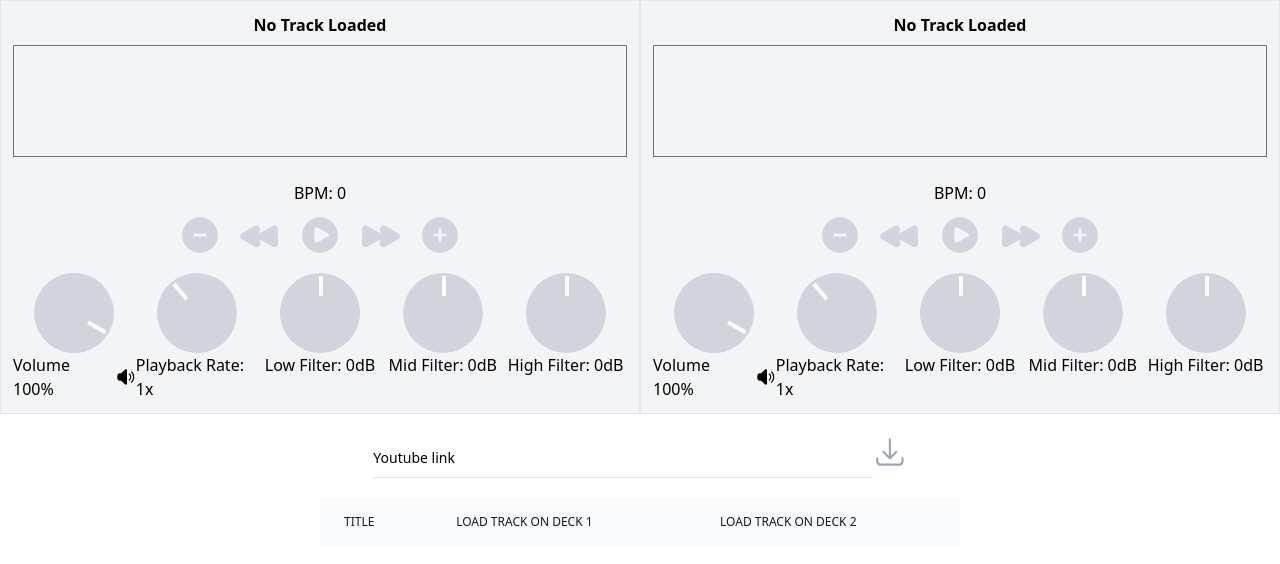
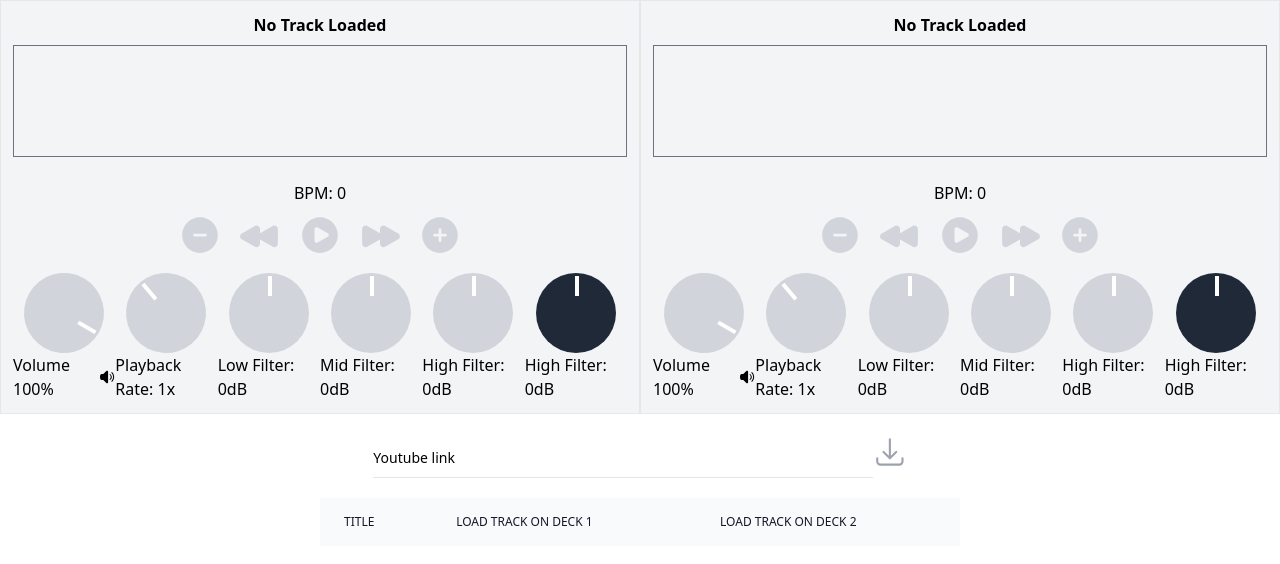
Before and after one commit to meytin1337/youtube-dj, a Nuxt app in the folder frontend/: page / in a window 1280 px wide. Shown: the top 564 px of the page. Built offline with nearby package versions, Linux system fonts and the light colour scheme.

Commit message:
Refactor PotentiometerComponent and test it

```diff
--- a/frontend/components/DeckComponent.vue
+++ b/frontend/components/DeckComponent.vue
@@ -111,7 +111,7 @@ const zoom = (value: string) => {
     </div>
 
     <div class="flex justify-around w-full">
-      <PotentionmeterComponent
+      <PotentiometerComponent
         :min="0"
         :max="1"
         :initial-value="deck.volume.value"
@@ -125,17 +125,17 @@ const zoom = (value: string) => {
           Muted
           <SpeakerXMarkIcon class="w-5 ml-1"></SpeakerXMarkIcon>
         </div>
-      </PotentionmeterComponent>
-      <PotentionmeterComponent
+      </PotentiometerComponent>
+      <PotentiometerComponent
         :min="0.5"
         :max="2"
         :initial-value="deck.rate.value"
         :disabled="!deck.isWaveformReady.value"
         @rotate="setRate"
         >Playback Rate:
-        {{ Math.round(100 * deck.rate.value) / 100 }}x</PotentionmeterComponent
+        {{ Math.round(100 * deck.rate.value) / 100 }}x</PotentiometerComponent
       >
-      <PotentionmeterComponent
+      <PotentiometerComponent
         :min="-40"
         :max="40"
         :initial-value="deck.lowFilter.value"
@@ -144,9 +144,9 @@ const zoom = (value: string) => {
         >Low Filter:
         {{
           Math.round(100 * deck.lowFilter.value) / 100
-        }}dB</PotentionmeterComponent
+        }}dB</PotentiometerComponent
       >
-      <PotentionmeterComponent
+      <PotentiometerComponent
         :min="-40"
         :max="40"
         :initial-value="deck.midFilter.value"
@@ -155,9 +155,9 @@ const zoom = (value: string) => {
         >Mid Filter:
         {{
           Math.round(100 * deck.midFilter.value) / 100
-        }}dB</PotentionmeterComponent
+        }}dB</PotentiometerComponent
       >
-      <PotentionmeterComponent
+      <PotentiometerComponent
         :min="-40"
         :max="40"
         :initial-value="deck.highFilter.value"
@@ -166,7 +166,18 @@ const zoom = (value: string) => {
         >High Filter:
         {{
           Math.round(100 * deck.highFilter.value) / 100
-        }}dB</PotentionmeterComponent
+        }}dB</PotentiometerComponent
+      >
+      <PotentiometerComponent
+        :min="-40"
+        :max="40"
+        :initial-value="deck.highFilter.value"
+        :disabled="false"
+        @rotate="applyHighFilter"
+        >High Filter:
+        {{
+          Math.round(100 * deck.highFilter.value) / 100
+        }}dB</PotentiometerComponent
       >
     </div>
   </div>
--- /dev/null
+++ b/frontend/components/PotentiometerComponent.vue
@@ -0,0 +1,79 @@
+<script lang="ts" setup>
+// todo: emit value to deck component
+// pass values from deck component
+//
+interface Props {
+  min: number;
+  max: number;
+  initialValue: number;
+  disabled: boolean;
+}
+const props = defineProps<Props>();
+const emit = defineEmits(["rotate"]);
+const element = ref<HTMLElement>();
+const { getRotation, rotationToResult, resultToRotation } = usePotentionmeter(
+  props.min,
+  props.max
+);
+const rotation = ref<number>(resultToRotation(props.initialValue));
+function startDrag(event: MouseEvent) {
+  const { clientX, clientY } = event;
+  if (!element.value) return;
+  const { left, top, width, height } = element.value.getBoundingClientRect();
+  rotation.value = getRotation(clientX, clientY, left, top, width, height);
+  addEventListener("mousemove", drag);
+  addEventListener("mouseup", () => {
+    removeEventListener("mousemove", drag);
+  });
+  emit("rotate", rotationToResult(rotation.value));
+}
+
+function drag(event: MouseEvent) {
+  if (!element.value) return;
+  const { left, top, width, height } = element.value.getBoundingClientRect();
+  const { clientX, clientY } = event;
+  rotation.value = getRotation(clientX, clientY, left, top, width, height);
+  emit("rotate", rotationToResult(rotation.value));
+}
+const rotate = computed(() => {
+  return { transform: "rotate(" + rotation.value + "rad)" };
+});
+</script>
+
+<template>
+  <div class="w-full flex flex-col items-center">
+    <div
+      v-if="props.disabled"
+      class="bg-gray-300 knob w-20 h-20"
+      :style="rotate"
+    ></div>
+    <div
+      v-else
+      ref="element"
+      class="bg-gray-800 knob w-20 h-20"
+      :style="rotate"
+      @mousedown="startDrag"
+    ></div>
+    <slot></slot>
+  </div>
+</template>
+
+<style scoped>
+.knob {
+  border-radius: 50%;
+  display: inline-block;
+  cursor: -webkit-grab;
+  cursor: -moz-grab;
+  position: relative;
+}
+.knob::after {
+  content: "";
+  width: 4px;
+  height: 20px;
+  background: #fff;
+  position: absolute;
+  top: 3px;
+  left: 50%;
+  margin-left: -1px;
+}
+</style>
--- a/frontend/components/PotentionmeterComponent.vue
+++ /dev/null
@@ -1,59 +0,0 @@
-<script lang="ts" setup>
-// todo: emit value to deck component
-// pass values from deck component
-//
-interface Props {
-  min: number;
-  max: number;
-  initialValue: number;
-  disabled: boolean;
-}
-const props = defineProps<Props>();
-const emit = defineEmits(["rotate"]);
-const result = ref<number>(props.initialValue);
-watch(result, (value) => {
-  emit("rotate", value);
-});
-const { startDrag, angle } = usePotentionmeter(props.min, props.max, result);
-const rotate = computed(() => {
-  const rotation = angle.value + (Math.PI * 5) / 3;
-  return { transform: "rotate(" + rotation + "rad)" };
-});
-</script>
-
-<template>
-  <div class="w-full flex flex-col items-center">
-    <div
-      v-if="props.disabled"
-      class="bg-gray-300 knob w-20 h-20"
-      :style="rotate"
-    ></div>
-    <div
-      v-else
-      class="bg-gray-800 knob w-20 h-20"
-      :style="rotate"
-      @mousedown="startDrag"
-    ></div>
-    <slot></slot>
-  </div>
-</template>
-
-<style scoped>
-.knob {
-  border-radius: 50%;
-  display: inline-block;
-  cursor: -webkit-grab;
-  cursor: -moz-grab;
-  position: relative;
-}
-.knob::after {
-  content: "";
-  width: 4px;
-  height: 20px;
-  background: #fff;
-  position: absolute;
-  top: 3px;
-  left: 50%;
-  margin-left: -1px;
-}
-</style>
--- a/frontend/composables/usePotentiometer.ts
+++ b/frontend/composables/usePotentiometer.ts
@@ -1,57 +1,50 @@
-export const usePotentionmeter = (min: number, max: number, result: Ref) => {
-  const offset = Math.PI / 3;
-  const element = ref<HTMLDivElement | null>(null);
-  const angle = ref<number>(resultToAngle(result.value));
-  function getRotation(event: MouseEvent | TouchEvent): number {
-    const { clientX, clientY } = event;
-    const { left, top, width, height } = element.value.getBoundingClientRect();
+interface Potentiometer {
+  resultToRotation: (result: number) => number;
+  getRotation: (
+    clientX: number,
+    clientY: number,
+    left: number,
+    top: number,
+    width: number,
+    height: number
+  ) => number;
+  rotationToResult: (rotation: number) => number;
+}
+export function usePotentionmeter(min: number, max: number): Potentiometer {
+  // we want the range of motion to be 3/4 of a circle
+  // therefore we need this offset in the calculation
+  function getRotation(
+    clientX: number,
+    clientY: number,
+    left: number,
+    top: number,
+    width: number,
+    height: number
+  ): number {
+    // x = pixels to the right of the center of the div
     const x = clientX - (left + width / 2);
+    // y = pixels to the top of the center of the div
     const y = -(clientY - (top + height / 2));
-    // rotate 300 degrees
-    const rotatedX =
-      x * Math.cos((Math.PI * 5) / 3) - y * Math.sin((Math.PI * 5) / 3);
-    const rotatedY =
-      x * Math.sin((Math.PI * 5) / 3) + y * Math.cos((Math.PI * 5) / 3);
-    const rotation = Math.atan2(rotatedX, rotatedY);
-    if (rotation + offset < 0 && angle.value < 0) {
-      return -offset;
-    }
-    if (rotation + offset < 0 && angle.value > 0) {
-      return Math.PI;
+    const rotation = Math.atan2(x, y);
+    // this is true for the lower third of the circle
+    if (rotation > (2 * Math.PI) / 3) {
+      return (2 * Math.PI) / 3;
+    } else if (rotation < -(2 * Math.PI) / 3) {
+      return -((2 * Math.PI) / 3);
     }
     return rotation;
   }
-  function angleToResult(angle: number) {
+  function rotationToResult(rotation: number) {
     return (
-      min * (1 - (angle + offset) / ((Math.PI * 4) / 3)) +
-      ((angle + offset) / ((Math.PI * 4) / 3)) * max
+      (min * (1 - rotation / ((Math.PI * 2) / 3))) / 2 +
+      (max * (1 + rotation / ((Math.PI * 2) / 3))) / 2
     );
   }
-  function resultToAngle(result: number) {
-    return ((result - min) / (max - min)) * ((Math.PI * 4) / 3) - offset;
+  function resultToRotation(result: number) {
+    return (
+      // The first part returns 0 for result = min and 1 for result = max
+      ((result - min) / (max - min)) * ((Math.PI * 4) / 3) - (Math.PI * 2) / 3
+    );
   }
-  function startDrag(event: MouseEvent | TouchEvent) {
-    event.preventDefault();
-    if (!(event.target instanceof HTMLDivElement)) return;
-    element.value = event.target;
-    angle.value = getRotation(event);
-    document.addEventListener("mousemove", drag);
-    document.addEventListener("touchmove", drag);
-    document.addEventListener("mouseup", stopDrag);
-    document.addEventListener("touchend", stopDrag);
-  }
-  function drag(event: MouseEvent) {
-    event.preventDefault();
-    angle.value = getRotation(event);
-    result.value = angleToResult(angle.value);
-  }
-
-  function stopDrag() {
-    document.removeEventListener("mousemove", drag);
-    document.removeEventListener("touchmove", drag);
-    document.removeEventListener("mouseup", stopDrag);
-    document.removeEventListener("touchend", stopDrag);
-  }
-
-  return { startDrag, angle, result, resultToAngle };
-};
+  return { resultToRotation, getRotation, rotationToResult };
+}
```
Also changed, not shown: 1 other file (tests, documents, lock files or other folders).
